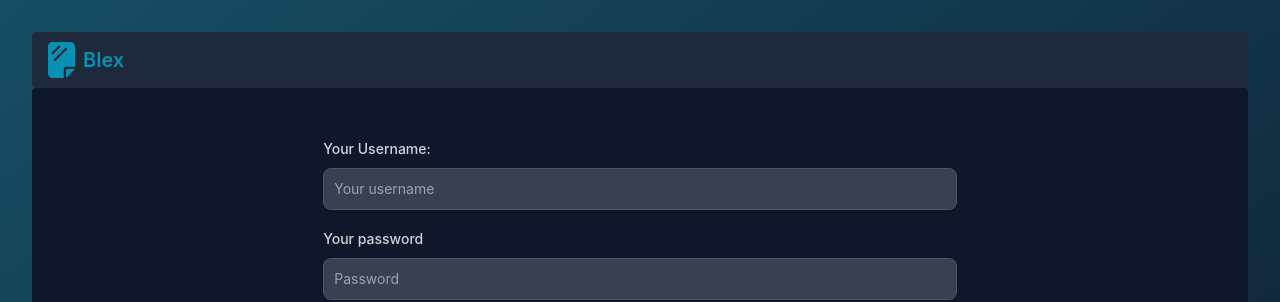
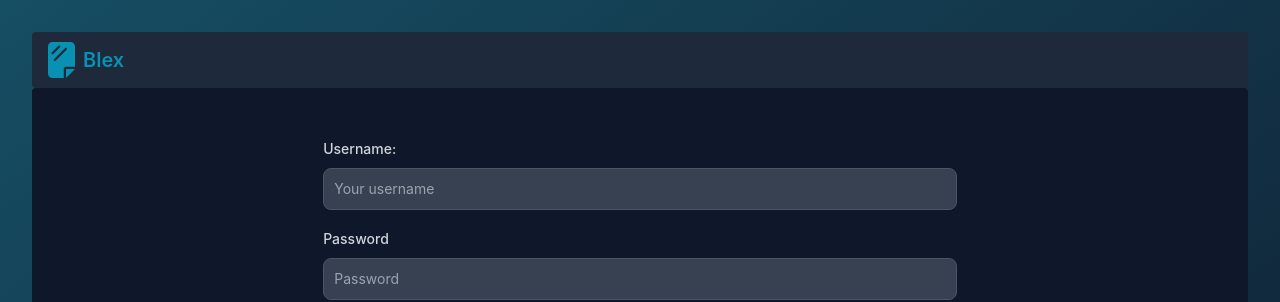
Before and after one commit to sifterstudios/blex, a React (Vite) app in the folder app/: page /signin in a window 1280 px wide. Shown: the top 302 px of the page. Built offline with nearby package versions, Linux system fonts and the light colour scheme; no server answers.

Commit message:
Change text labels

```diff
--- a/app/src/pages/signIn/SignIn.tsx
+++ b/app/src/pages/signIn/SignIn.tsx
@@ -54,7 +54,7 @@ export const SignIn: React.FC<Props> = ({ onLogin }) => {
 					<div className="mb-2 block self-start">
 						<Label
 							htmlFor="user"
-							value="Your Username:"
+							value="Username:"
 						/>
 					</div>
 					<TextInput
@@ -70,7 +70,7 @@ export const SignIn: React.FC<Props> = ({ onLogin }) => {
 					<div className="mb-2 block self-start">
 						<Label
 							htmlFor="pass"
-							value="Your password"
+							value="Password"
 						/>
 					</div>
 					<TextInput
```
